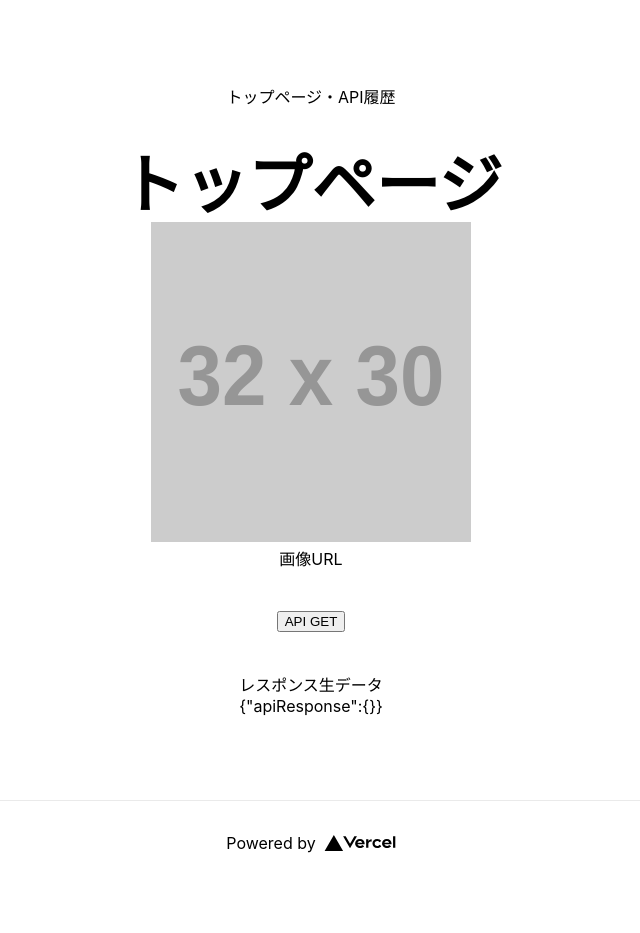
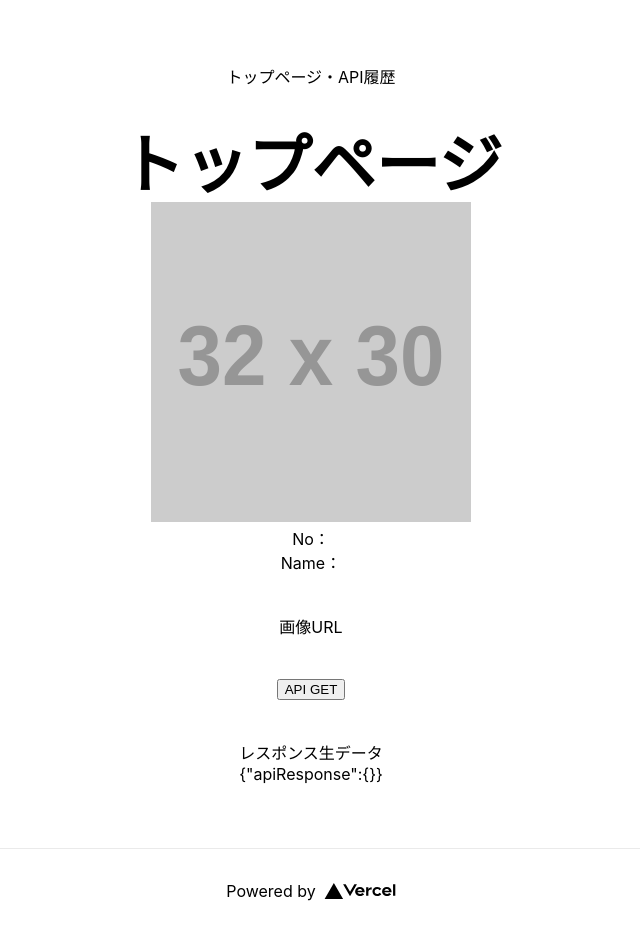
Before and after one commit to Kenta-Tanamachi/NextSampleProject-BD, a Next.js app: page / in a window 1280 px wide. Shown: the whole page, without its empty margins (329-969 px from the left). Before the commit the page ends 885 px from the top, so only its background shows below. Built offline with nearby package versions, Linux system fonts and the light colour scheme.

Commit message:
名前追加

```diff
--- a/pages/index.tsx
+++ b/pages/index.tsx
@@ -98,6 +98,12 @@ const Home: NextPage = () => {
           />
         </div>
 
+        {/* <div>画像URL</div> */}
+        <div>No：{apiSample.order}</div>
+        <div>Name：{apiSample.name}</div>
+        <br />
+        <br />
+
         <div>画像URL</div>
         <div>{apiSample.sprites?.front_default}</div>
         <br />
```
